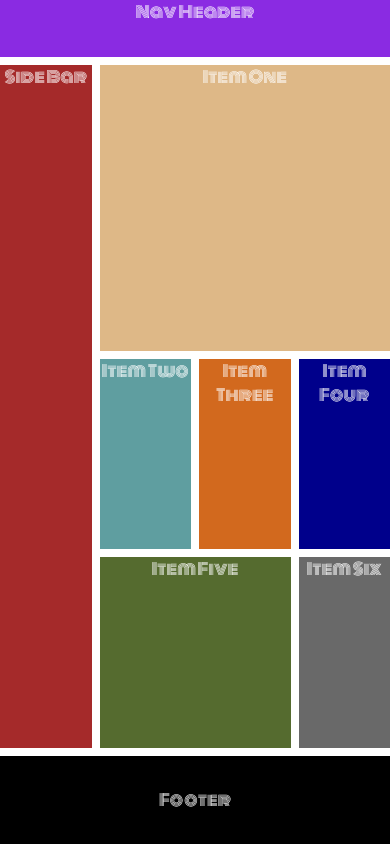
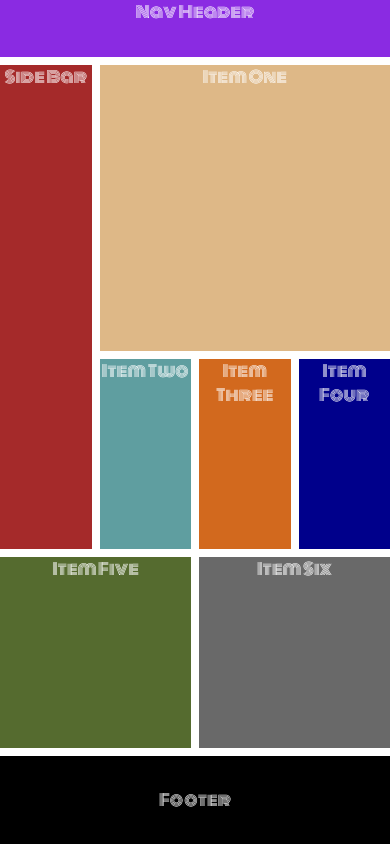
Before and after one commit to iddimsangi/gridpractisSass, a React (Create React App) app: page / in a window 390 px wide. Built offline with nearby package versions, Linux system fonts and the light colour scheme.

Commit message:
Tablet Layout fixed

```diff
--- a/src/App.scss
+++ b/src/App.scss
@@ -48,6 +48,38 @@
     padding: 2rem;
     grid-column: 1/5;
   }
+}
+@media only screen and (max-width:768px){
+  .AppContainer{
+    &-item1 {
+      background-color: brown;
+      grid-row: 3/5;
+    }
+    &-item2 {
+      background-color: burlywood;
+      grid-column: 1/5;
+    }
+  }
+}
+@media only screen and (max-width: 600px) {
+.AppContainer{
+  &-item1 {
+    background-color: brown;
+    grid-row: 2/4;
+  }
+  &-item2 {
+    background-color: burlywood;
+    grid-column: 2/5;
+  }
+  &-item6 {
+    background-color: darkolivegreen;
+    grid-column: 1/3;
+  }
+  &-item7 {
+    background-color: dimgray;
+    grid-column: 3/5;
+  }
+}
 }
 @media only screen and (max-width: 375px) {
   .AppContainer {
@@ -101,7 +133,3 @@
     }
   }
 }
-
-@media only screen and (min-width: 600px) {
-
-}
```
